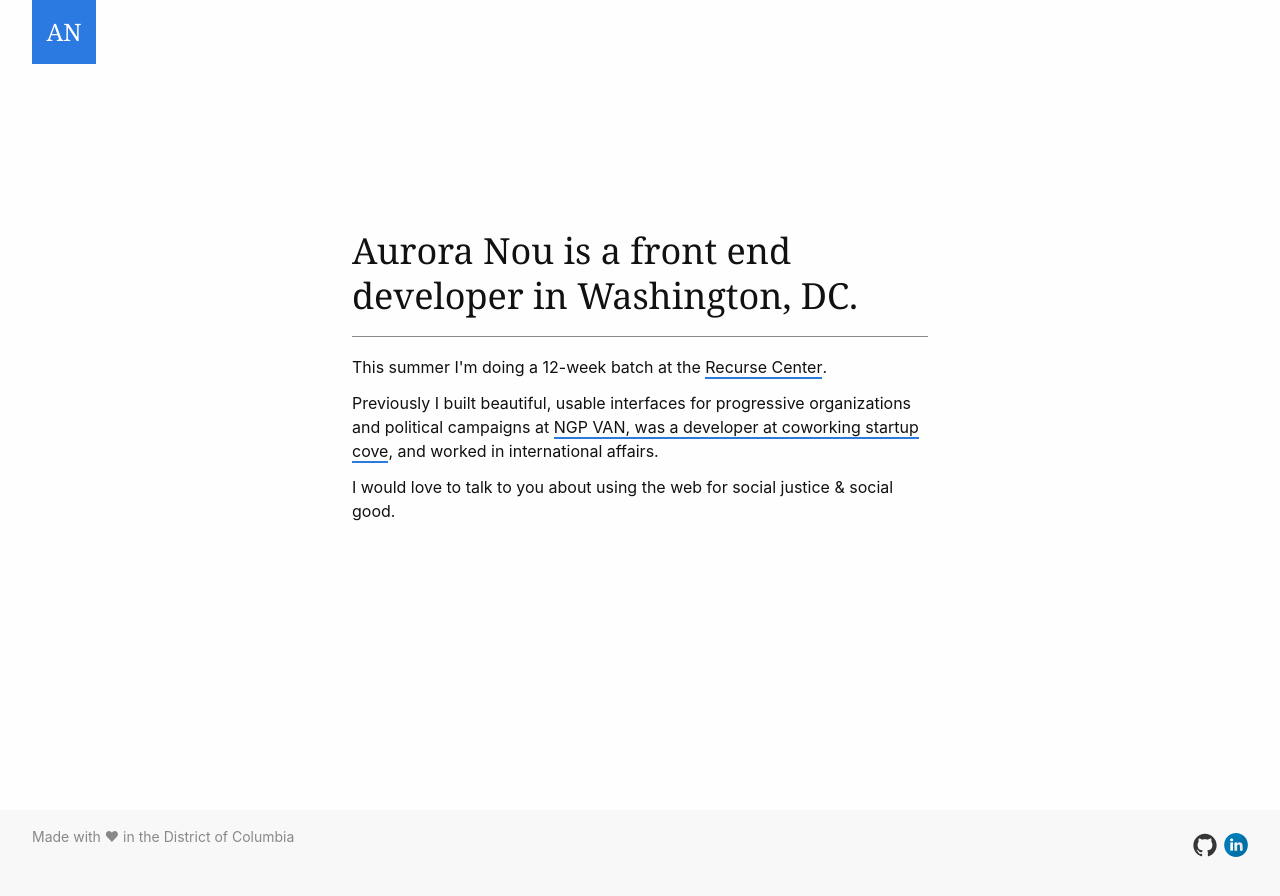
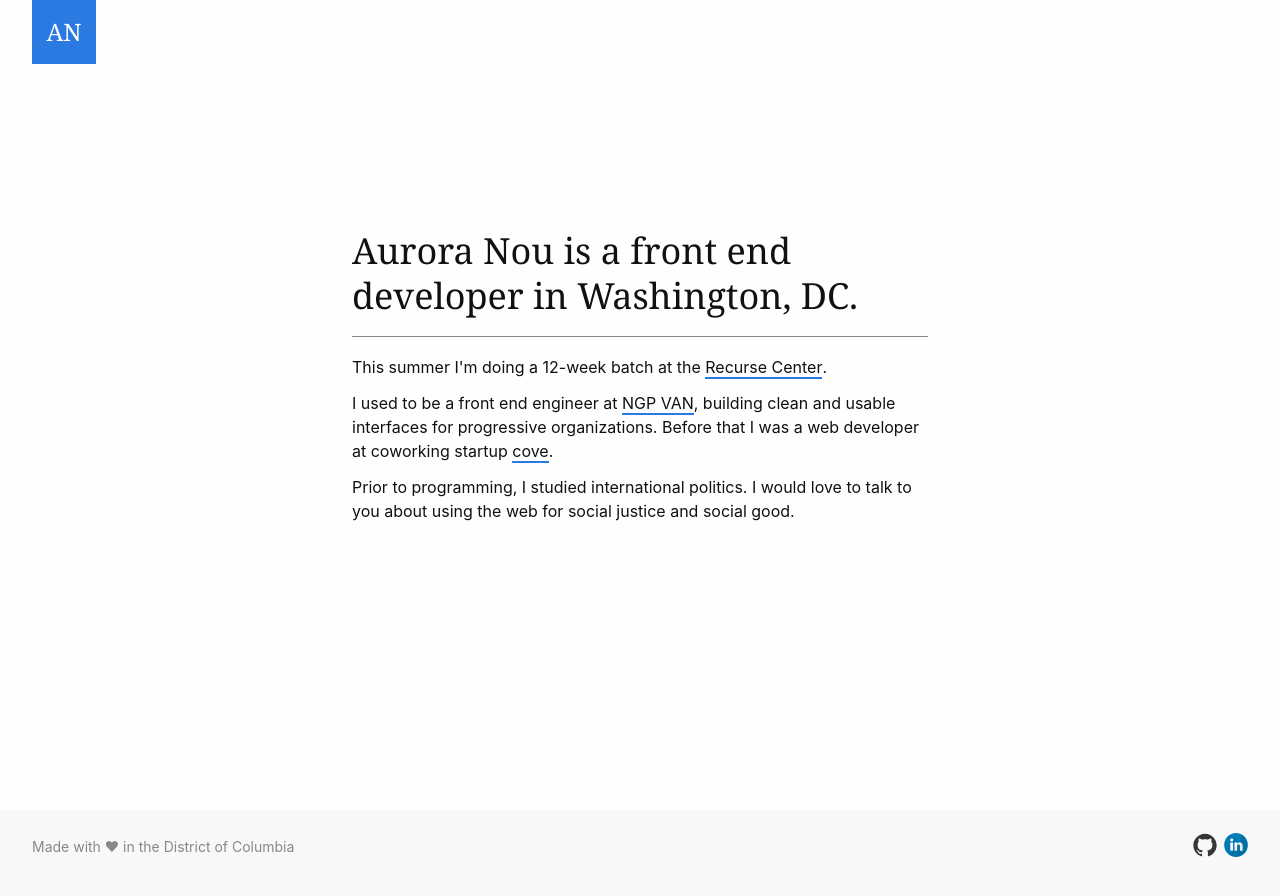
Before and after one commit to auroranou/auroranou.github.io, a Jekyll site: the page built from index.html, in a window 1280 px wide. Shown: the top 896 px of the page. Built offline with Jekyll 4.4.1, drawn with Linux system fonts in a browser that asks for light colours.

Commit message:
more copy changes

```diff
--- a/_sass/_footer.scss
+++ b/_sass/_footer.scss
@@ -1,4 +1,5 @@
 .footer {
+  align-items: baseline;
   background-color: $background-color;
   color: $gray-light;
   display: flex;
--- a/index.html
+++ b/index.html
@@ -13,9 +13,9 @@ weight: 1
     This summer I'm doing a 12-week batch at the <a href='https://www.recurse.com'>Recurse Center</a>.
   </p>
   <p>
-    Previously I built beautiful, usable interfaces for progressive organizations and political campaigns at <a href='https://www.ngpvan.com'>NGP VAN, was a developer at coworking startup <a className='link' href='https://cove.is'>cove</a>, and worked in international affairs.
+    I used to be a front end engineer at <a href='https://www.ngpvan.com'>NGP VAN</a>, building clean and usable interfaces for progressive organizations. Before that I was a web developer at coworking startup <a className='link' href='https://cove.is'>cove</a>.
   </p>
   <p>
-    I would love to talk to you about using the web for social justice &amp; social good.
+    Prior to programming, I studied international politics. I would love to talk to you about using the web for social justice and social good.
   </p>
 </section>
```
